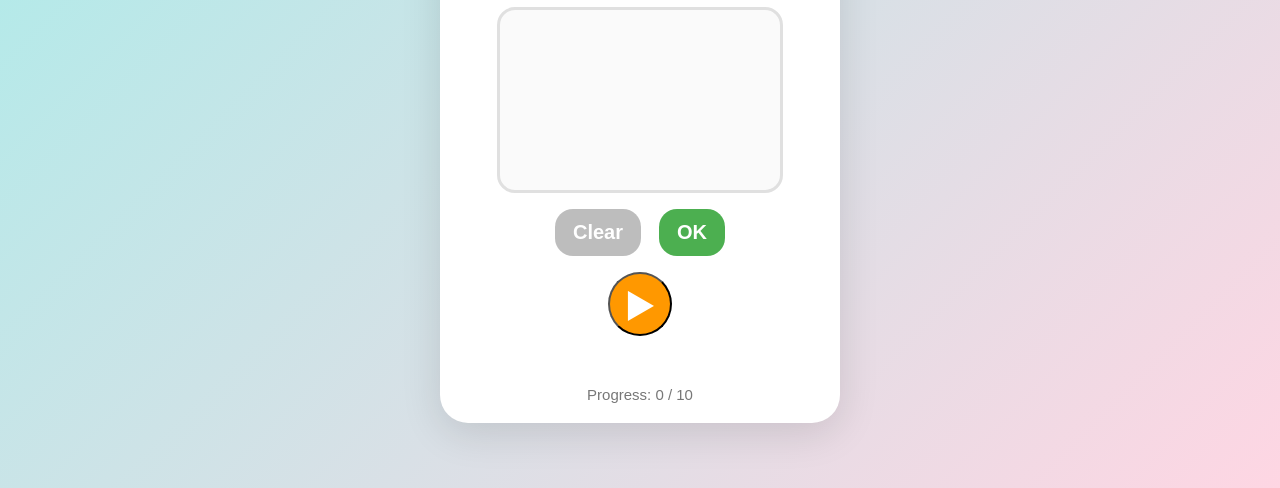
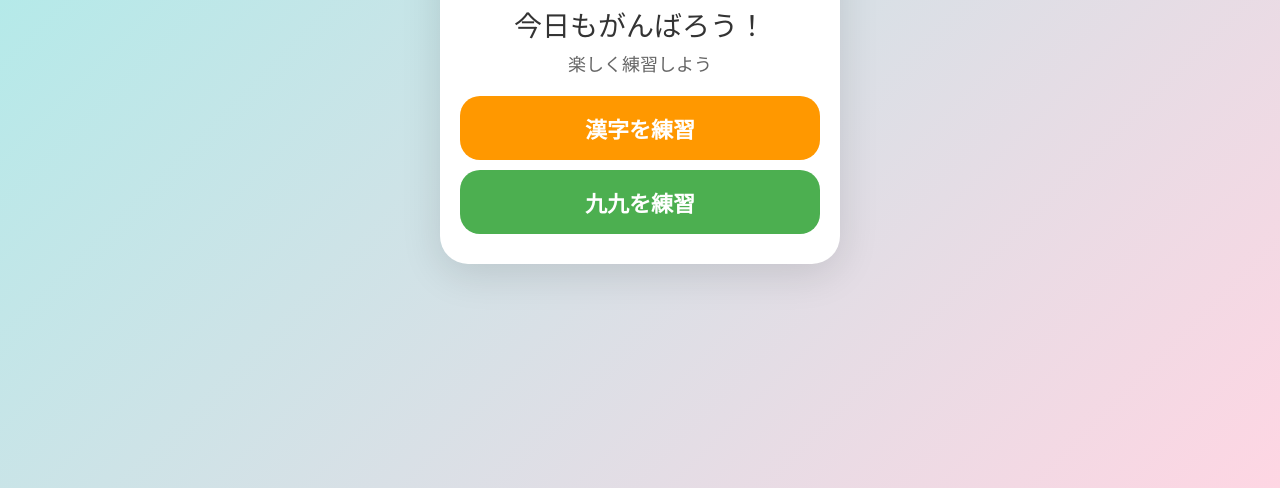
Before and after one commit to pacho4321/emma-app, a plain HTML site: page public/index.html in a window 1280 px wide. Shown: the part 312-800 px from the top of the page. Drawn offline with Linux system fonts and the light colour scheme.

Commit message:
Add cute intro screen and 9x9 in easy Japanese

```diff
--- a/public/index.html
+++ b/public/index.html
@@ -3,7 +3,7 @@
 <head>
   <meta charset="UTF-8">
   <meta name="viewport" content="width=device-width, initial-scale=1.0, user-scalable=no">
-  <title>Emma Kanji Math</title>
+  <title>エマの漢字と九九</title>
   <style>
     * { box-sizing: border-box; margin: 0; padding: 0; }
     body {
@@ -28,12 +28,36 @@
     .header {
       background: #ffd54f;
       border-radius: 16px;
-      padding: 10px 16px;
+      padding: 12px 16px;
       margin-bottom: 16px;
       font-weight: bold;
-      font-size: 20px;
+      font-size: 22px;
       color: #333;
     }
+    .home-title {
+      font-size: 28px;
+      margin: 10px 0 6px;
+      color: #333;
+    }
+    .home-sub {
+      font-size: 18px;
+      color: #666;
+      margin-bottom: 20px;
+    }
+    .big-btn {
+      display: block;
+      width: 100%;
+      background: #ff9800;
+      color: white;
+      border: none;
+      border-radius: 20px;
+      font-size: 22px;
+      font-weight: bold;
+      padding: 16px;
+      margin: 10px 0;
+      cursor: pointer;
+    }
+    .big-btn.green { background: #4caf50; }
     .info {
       font-size: 15px;
       color: #555;
@@ -72,6 +96,7 @@
     }
     .ok-btn { background: #4caf50; color: white; }
     .clear-btn { background: #bdbdbd; color: white; }
+    .back-btn { background: #90caf9; color: white; }
     .next-btn {
       background: #ff9800;
       color: white;
@@ -105,66 +130,83 @@
       gap: 10px;
       margin-top: 6px;
     }
+    .hidden { display: none; }
   </style>
 </head>
 <body>
   <div class="card" id="app">
-    <div class="header" id="modeTitle">Write Kanji</div>
-    <div class="info" id="info">一 (ichi) ・ one</div>
-    <div class="kanji-big" id="kanji">一</div>
-    <div class="write-label">Write Kanji</div>
+    <!-- Home -->
+    <div id="home">
+      <div class="header">エマの漢字と九九</div>
+      <div class="home-title">今日もがんばろう！</div>
+      <div class="home-sub">楽しく練習しよう</div>
+      <button class="big-btn" id="startKanji">漢字を練習</button>
+      <button class="big-btn green" id="startMath">九九を練習</button>
+    </div>
+
+    <!-- Practice -->
+    <div id="practice" class="hidden">
+      <div class="header" id="modeTitle">漢字</div>
+      <div class="info" id="info"></div>
+      <div class="kanji-big" id="kanji"></div>
+      <div class="write-label" id="question">かいてみよう</div>
       <canvas id="canvas" width="280" height="180"></canvas>
       <div class="buttons">
-      <button class="btn clear-btn" id="clearBtn">Clear</button>
+        <button class="btn clear-btn" id="clearBtn">きれい</button>
         <button class="btn ok-btn" id="okBtn">OK</button>
       </div>
       <button class="next-btn" id="nextBtn" title="Next">▶</button>
       <div class="feedback" id="feedback"></div>
       <div class="progress" id="progress"></div>
+      <button class="btn back-btn" id="backBtn" style="margin-top:12px;">もどる</button>
+    </div>
   </div>
 
   <script>
     const KANJI_LIST = [
-      { kanji: "一", reading: "ichi", meaning: "one" },
-      { kanji: "二", reading: "ni", meaning: "two" },
-      { kanji: "三", reading: "san", meaning: "three" },
-      { kanji: "四", reading: "shi / yon", meaning: "four" },
-      { kanji: "五", reading: "go", meaning: "five" },
-      { kanji: "六", reading: "roku", meaning: "six" },
-      { kanji: "七", reading: "nana / shichi", meaning: "seven" },
-      { kanji: "八", reading: "hachi", meaning: "eight" },
-      { kanji: "九", reading: "kyuu / ku", meaning: "nine" },
-      { kanji: "十", reading: "juu", meaning: "ten" }
+      { kanji: "一", reading: "いち", meaning: "one" },
+      { kanji: "二", reading: "に", meaning: "two" },
+      { kanji: "三", reading: "さん", meaning: "three" },
+      { kanji: "四", reading: "し / よん", meaning: "four" },
+      { kanji: "五", reading: "ご", meaning: "five" },
+      { kanji: "六", reading: "ろく", meaning: "six" },
+      { kanji: "七", reading: "なな / しち", meaning: "seven" },
+      { kanji: "八", reading: "はち", meaning: "eight" },
+      { kanji: "九", reading: "きゅう / く", meaning: "nine" },
+      { kanji: "十", reading: "じゅう", meaning: "ten" }
     ];
 
     const MATH_LIST = [
-      { kanji: "一", q: "1 + 1 = ?", a: "2" },
-      { kanji: "二", q: "2 + 2 = ?", a: "4" },
-      { kanji: "三", q: "3 + 1 = ?", a: "4" },
-      { kanji: "四", q: "2 + 2 = ?", a: "4" },
-      { kanji: "五", q: "3 + 2 = ?", a: "5" },
-      { kanji: "六", q: "3 + 3 = ?", a: "6" },
-      { kanji: "七", q: "4 + 3 = ?", a: "7" },
-      { kanji: "八", q: "4 + 4 = ?", a: "8" },
-      { kanji: "九", q: "5 + 4 = ?", a: "9" },
-      { kanji: "十", q: "5 + 5 = ?", a: "10" }
+      { kanji: "一", q: "1 × 1 = ?", a: "1" },
+      { kanji: "二", q: "2 × 2 = ?", a: "4" },
+      { kanji: "三", q: "3 × 1 = ?", a: "3" },
+      { kanji: "四", q: "2 × 3 = ?", a: "6" },
+      { kanji: "五", q: "5 × 1 = ?", a: "5" },
+      { kanji: "六", q: "3 × 2 = ?", a: "6" },
+      { kanji: "七", q: "7 × 1 = ?", a: "7" },
+      { kanji: "八", q: "4 × 2 = ?", a: "8" },
+      { kanji: "九", q: "3 × 3 = ?", a: "9" },
+      { kanji: "十", q: "5 × 2 = ?", a: "10" }
     ];
 
     let mode = "kanji";
-    let queue = [...KANJI_LIST];
+    let queue = [];
     let current = null;
     let correctCount = 0;
-    let total = KANJI_LIST.length;
+    let total = 0;
 
+    const homeEl = document.getElementById("home");
+    const practiceEl = document.getElementById("practice");
     const modeTitle = document.getElementById("modeTitle");
     const infoEl = document.getElementById("info");
     const kanjiEl = document.getElementById("kanji");
-    const questionEl = document.querySelector(".write-label");
+    const questionEl = document.getElementById("question");
     const feedbackEl = document.getElementById("feedback");
     const progressEl = document.getElementById("progress");
     const okBtn = document.getElementById("okBtn");
     const nextBtn = document.getElementById("nextBtn");
     const clearBtn = document.getElementById("clearBtn");
+    const backBtn = document.getElementById("backBtn");
     const canvas = document.getElementById("canvas");
     const ctx = canvas.getContext("2d");
 
@@ -210,31 +252,40 @@
 
     clearBtn.onclick = clearCanvas;
 
+    function showHome() {
+      homeEl.classList.remove("hidden");
+      practiceEl.classList.add("hidden");
+    }
+
+    function startPractice(newMode) {
+      mode = newMode;
+      queue = mode === "kanji" ? [...KANJI_LIST] : [...MATH_LIST];
+      correctCount = 0;
+      total = queue.length;
+      homeEl.classList.add("hidden");
+      practiceEl.classList.remove("hidden");
+      loadNext();
+    }
+
+    document.getElementById("startKanji").onclick = () => startPractice("kanji");
+    document.getElementById("startMath").onclick = () => startPractice("math");
+    backBtn.onclick = showHome;
+
     function loadNext() {
       if (queue.length === 0) {
-        if (mode === "kanji") {
-          mode = "math";
-          queue = [...MATH_LIST];
-          correctCount = 0;
-          total = MATH_LIST.length;
-          modeTitle.textContent = "Math Practice";
-          loadNext();
-          return;
-        } else {
         showDone();
         return;
-        }
       }
       current = queue.shift();
       kanjiEl.textContent = current.kanji;
       if (mode === "kanji") {
-        infoEl.textContent = `${current.kanji} (${current.reading}) ・ ${current.meaning}`;
-        questionEl.textContent = "Write Kanji";
-        modeTitle.textContent = "Write Kanji";
+        infoEl.textContent = `${current.kanji} （${current.reading}）`;
+        questionEl.textContent = "かいてみよう";
+        modeTitle.textContent = "漢字を練習";
       } else {
         infoEl.textContent = current.kanji;
         questionEl.textContent = current.q;
-        modeTitle.textContent = "Math";
+        modeTitle.textContent = "九九を練習";
       }
       clearCanvas();
       feedbackEl.textContent = "";
@@ -243,18 +294,19 @@
     }
 
     function updateProgress() {
-      progressEl.textContent = `Progress: ${correctCount} / ${total}`;
+      progressEl.textContent = `すすんできた：${correctCount} / ${total}`;
     }
 
     function showDone() {
-      document.getElementById("app").innerHTML = `
+      practiceEl.innerHTML = `
         <div class="done">✔</div>
-        <div class="question">All done! Great job Emma!</div>
-        <div class="progress">You finished both Kanji and Math!</div>
+        <div class="home-title">すごい！じょうず！</div>
+        <div class="home-sub">エマ、かんばったね</div>
+        <button class="big-btn" onclick="location.reload()">もういちど</button>
       `;
     }
 
-    const niceMessages = ["Nice!", "Good job!", "Looking good!", "Well done!", "Great!"];
+    const niceMessages = ["すごい！", "じょうず！", "いいね！", "がんばった！", "すてき！"];
 
     okBtn.onclick = () => {
       if (!current) return;
@@ -271,7 +323,7 @@
       loadNext();
     };
 
-    loadNext();
+    showHome();
   </script>
 </body>
 </html>
```
Lines whose indentation alone changed are shown as unchanged.
